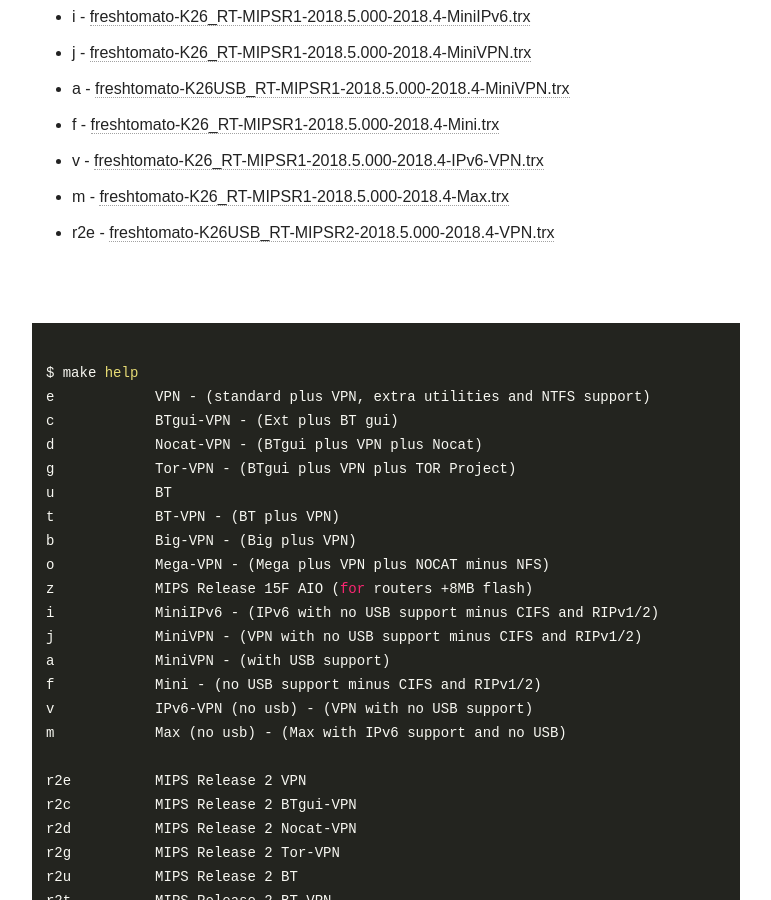
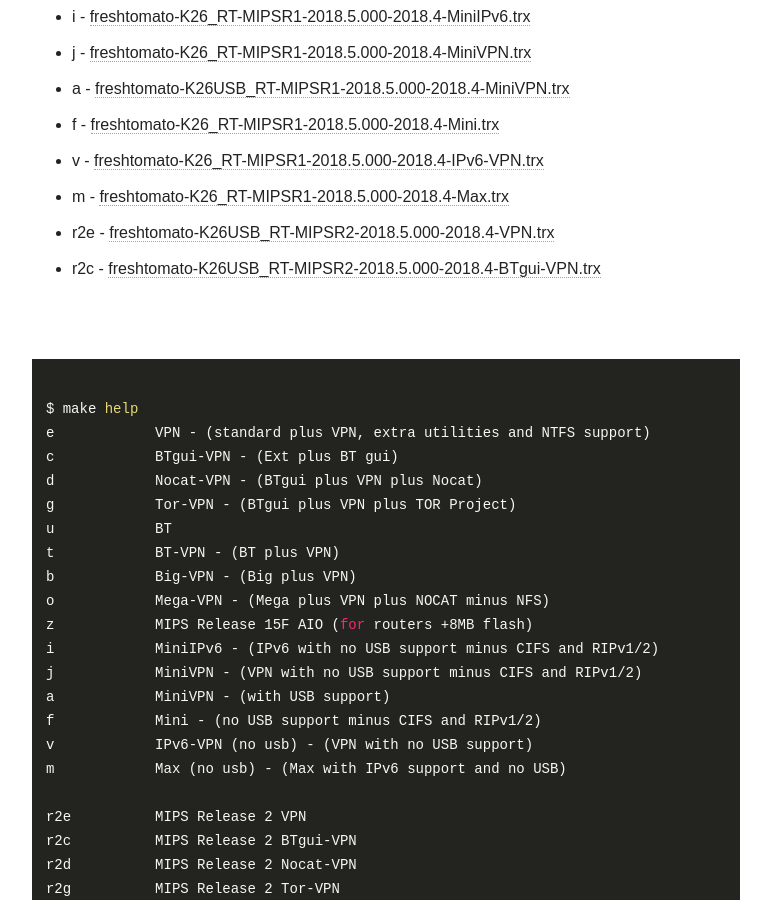
Before and after one commit to oglopss/freshtomato-mips-ci-jekyll, a Jekyll site: the page built from index.html, in a window 1280 px wide and 900 px high, scrolled down 919 px. Shown: the whole window, without its empty margins (254-1025 px from the left). Built offline with Jekyll 4.4.1, drawn with Linux system fonts in a browser that asks for light colours; nearby versions of some CDN libraries.

Commit message:
Travis build 47 r2c pushed to gh-pages

```diff
--- a/_data/ss.yml
+++ b/_data/ss.yml
@@ -15,3 +15,4 @@
   - 0014 v freshtomato-K26_RT-MIPSR1-2018.5.000-2018.4-IPv6-VPN.trx
   - 0015 m freshtomato-K26_RT-MIPSR1-2018.5.000-2018.4-Max.trx
   - 0016 r2e freshtomato-K26USB_RT-MIPSR2-2018.5.000-2018.4-VPN.trx
+  - 0017 r2c freshtomato-K26USB_RT-MIPSR2-2018.5.000-2018.4-BTgui-VPN.trx
```
